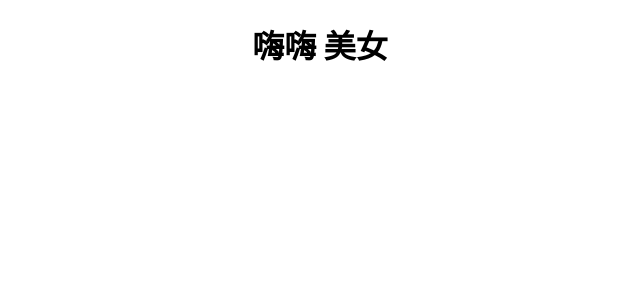
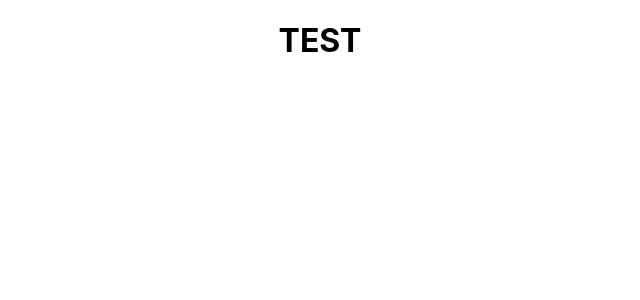
Before and after one commit to danielsung720/portfolio, a React (Create React App) app: page / in a window 1280 px wide. Shown: the top 300 px of the page, without its empty margins (320-960 px from the left). Built offline with nearby package versions, Linux system fonts and the light colour scheme.

Commit message:
測試更動

```diff
--- a/src/App.js
+++ b/src/App.js
@@ -5,7 +5,7 @@ import './App.css';
 function App() {
   return (
     <div className="App">
-      <h1>嗨嗨 美女</h1>
+      <h1>TEST</h1>
     </div>
   );
 }
```
